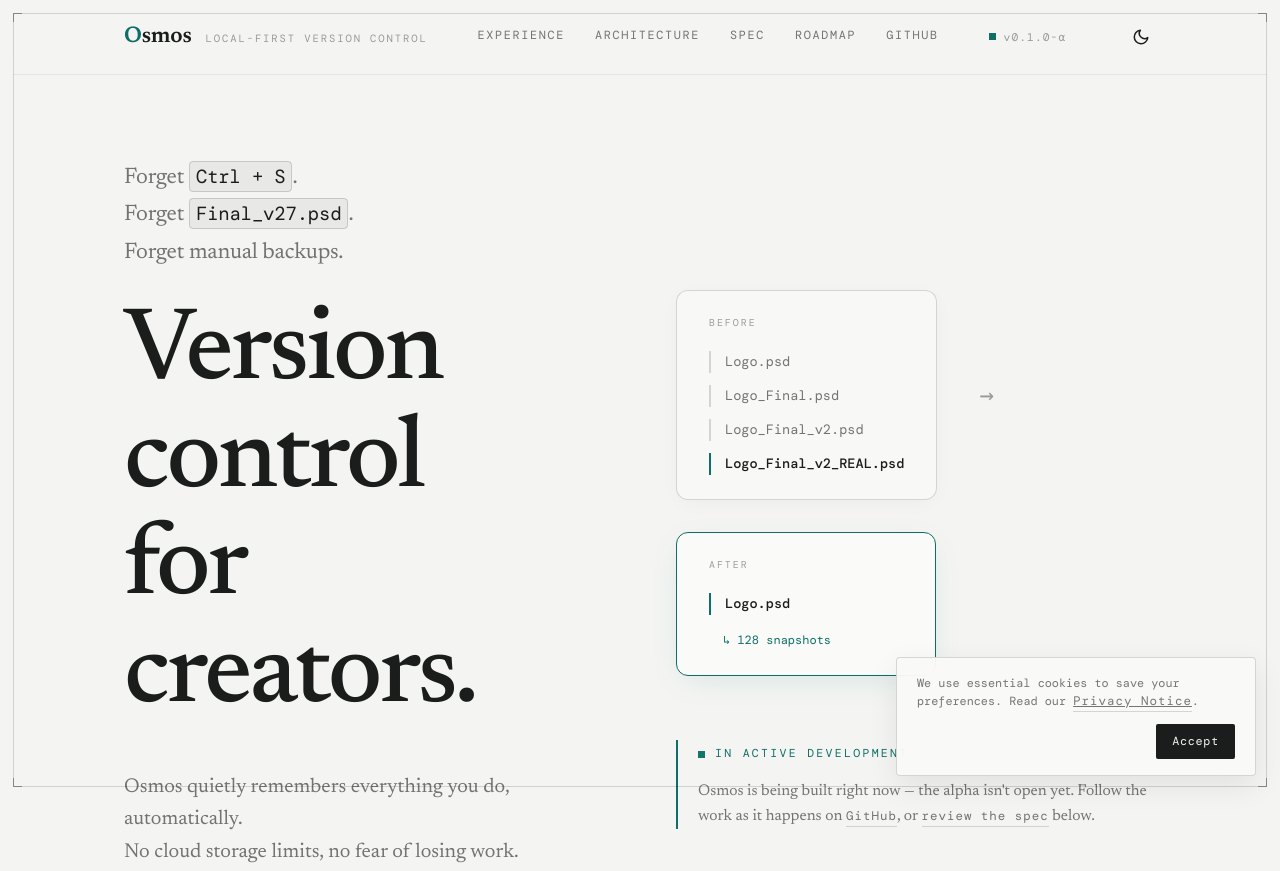
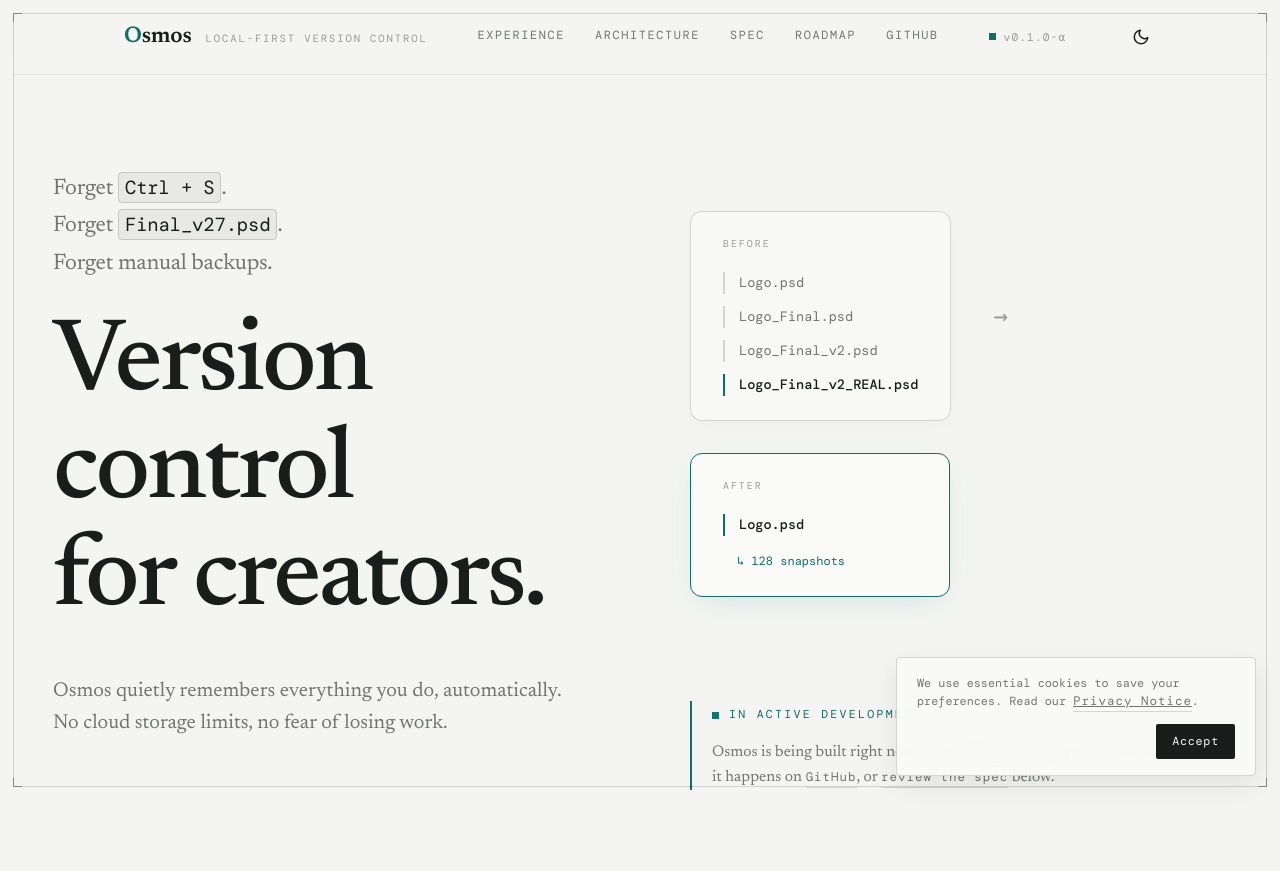
Before and after one commit to Osmos-App/osmos-website, a website built with Vite: page index.html in a window 1280 px wide. Shown: the top 871 px of the page. Built offline with nearby package versions, Linux system fonts and the light colour scheme; some packages are replaced by stand-ins of ours; a web font is replaced by a local one.

Commit message:
Fix cramped hero section layout

```diff
--- a/src/globals.css
+++ b/src/globals.css
@@ -315,18 +315,29 @@ nav.links a:hover::after {
     padding: clamp(56px, 11vh, 118px) 0 clamp(60px, 12vh, 120px);
 }
 
+.hero .wrap {
+    max-width: none;
+    padding: 0 clamp(20px, 4vw, 40px);
+}
+
 .hero-content {
     display: flex;
     flex-direction: column;
     gap: clamp(40px, 6vw, 72px);
-    align-items: start;
 }
 
-@media (min-width:980px) {
+.hero-right {
+    display: flex;
+    flex-direction: column;
+    gap: 40px;
+}
+
+@media (min-width: 1100px) {
     .hero-content {
         display: grid;
         grid-template-columns: 1fr 1fr;
         align-items: center;
+        gap: clamp(40px, 8vw, 100px);
     }
 }
 
```
